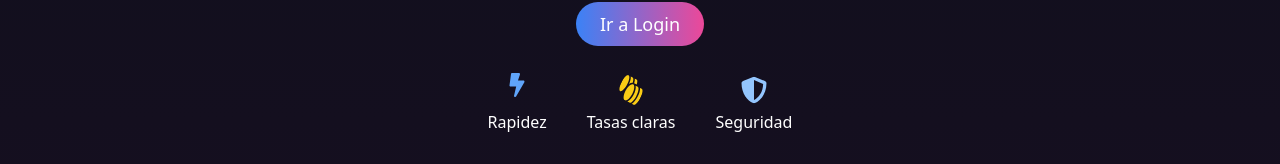
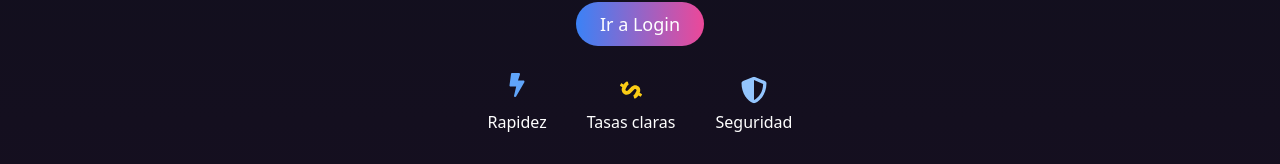
Before and after one commit to Nath1x/prfin-app, a React (Vite) app in the folder frontend/: page / in a window 1280 px wide. Shown: the part 282-446 px from the top of the page. Built offline with nearby package versions, Linux system fonts and the light colour scheme.

Commit message:
Corrige ícono de tasas claras con una sola moneda

```diff
--- a/frontend/src/pages/Landing.jsx
+++ b/frontend/src/pages/Landing.jsx
@@ -1,6 +1,6 @@
 import { useState } from "react";
 import { motion } from "framer-motion";
-import { FaBolt, FaCoins, FaShieldAlt } from "react-icons/fa";
+import { FaBolt, FaDollarSign, FaShieldAlt } from "react-icons/fa";
 import { Link } from "react-router-dom";
 
 export default function Landing() {
@@ -58,7 +58,7 @@ export default function Landing() {
               animate={{ rotate: [0, 360] }}
               transition={{ repeat: Infinity, duration: 3, ease: "linear" }}
             >
-              <FaCoins className="text-yellow-400 text-2xl" />
+              <FaDollarSign className="text-yellow-400 text-2xl" />
             </motion.div>
             <span className="mt-2">Tasas claras</span>
           </div>
```
